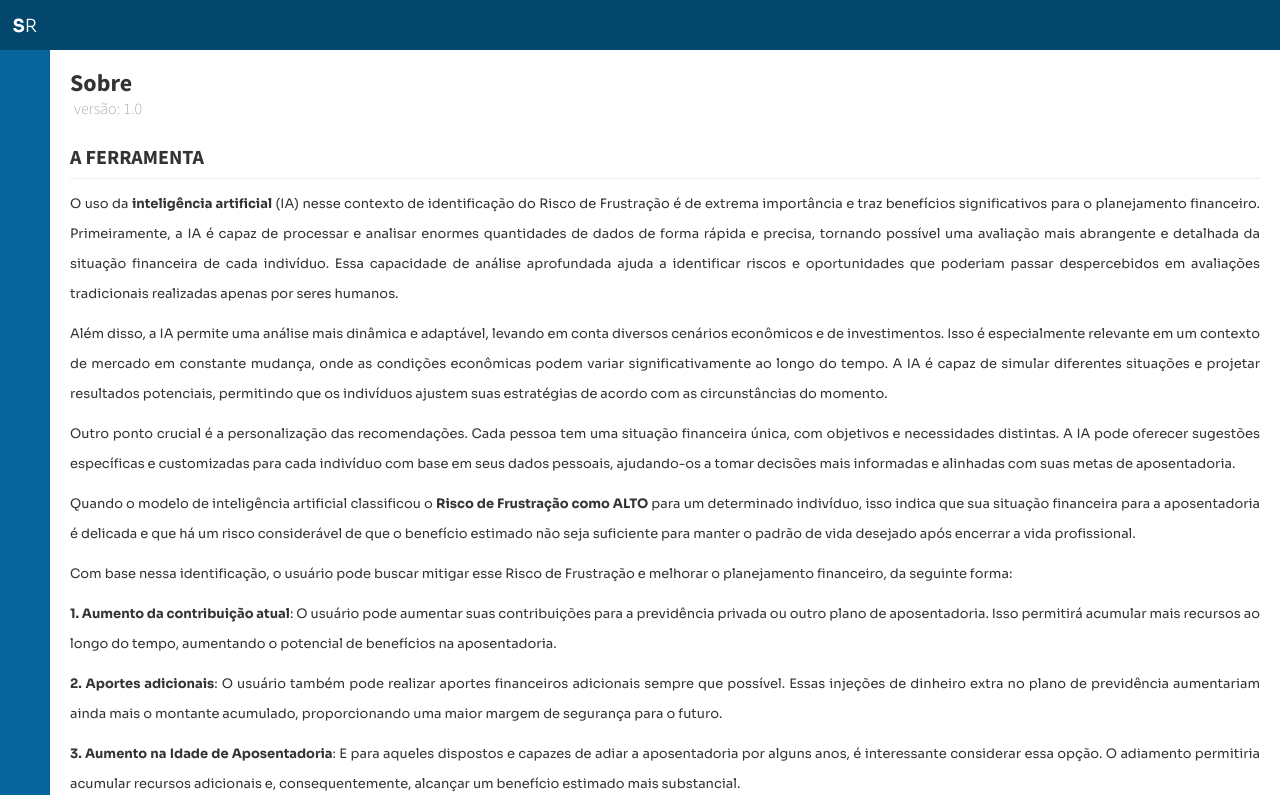
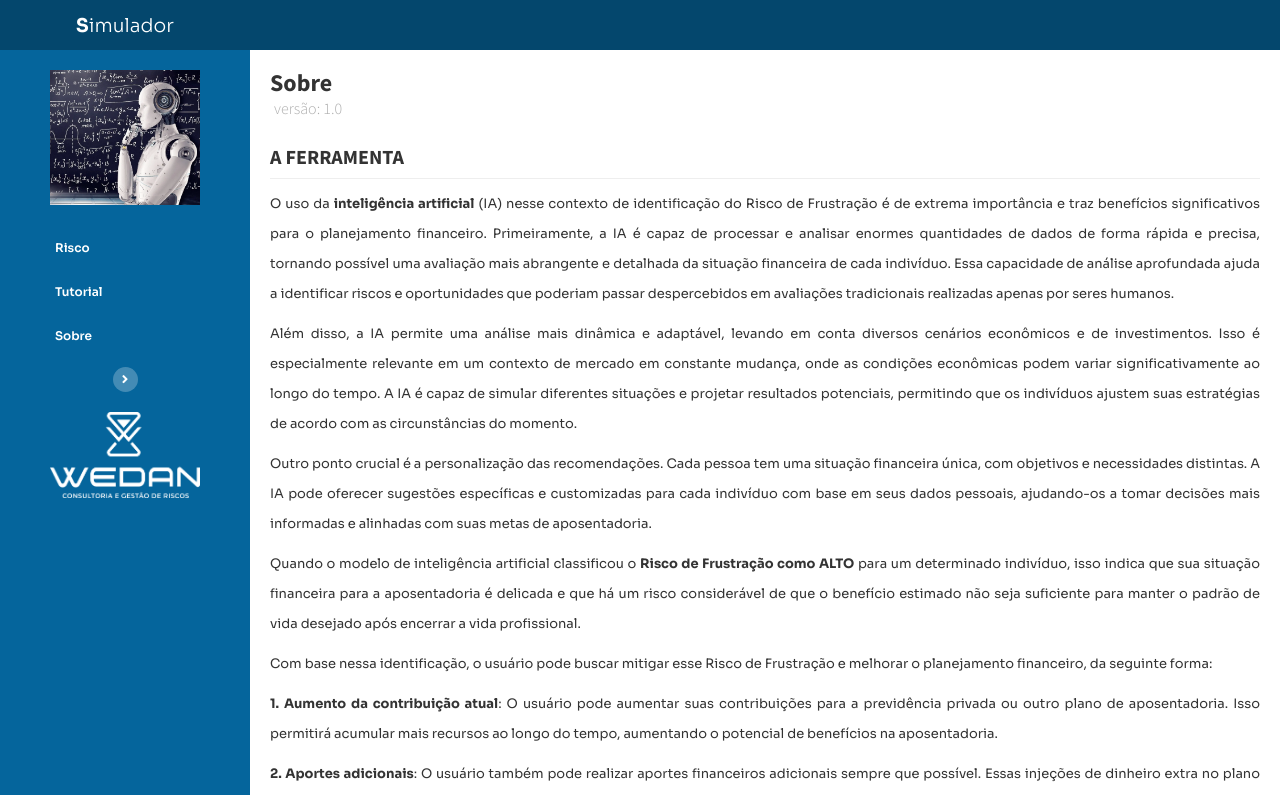
Before and after one commit to pa-tiq/riscofrustracao, a React (Create React App) app: page / in a window 1280 px wide. Shown: the top 795 px of the page. Built offline with nearby package versions, Linux system fonts and the light colour scheme; a web font is replaced by a local one.

Commit message:
navbar collapse button

```diff
--- a/public/index.html
+++ b/public/index.html
@@ -3,6 +3,8 @@
   <head>
     <meta charset="utf-8" />
     <link rel="icon" href="%PUBLIC_URL%/favicon.ico" />
+     <link rel="stylesheet" href="https://use.fontawesome.com/releases/v5.8.2/css/all.css"
+    integrity="sha384-oS3vJWv+0UjzBfQzYUhtDYW+Pj2yciDJxpsK1OYPAYjqT085Qq/1cq5FLXAZQ7Ay" crossorigin="anonymous">
     <meta name="viewport" content="width=device-width, initial-scale=1" />
     <meta name="theme-color" content="#000000" />
     <meta
--- a/src/App.js
+++ b/src/App.js
@@ -6,16 +6,18 @@
 //import Messages from './common/msg/messages';
 
 import { useCookies } from 'react-cookie';
-import { useEffect } from 'react';
+import { useLayoutEffect } from 'react';
 
 const App = () => {
   const [cookie] = useCookies(['menuWideCookie']);
   const { menuWideCookie } = cookie;
 
-  useEffect(()=>{
-    document.getElementById('app_body').classList.toggle('sidebar-collapse');
-    console.log(document.getElementById('app_body'));
-  },[menuWideCookie]);
+  useLayoutEffect(() => {
+    if (menuWideCookie === 'false')
+      document.getElementById('app_body').classList.add('sidebar-collapse');
+    else
+      document.getElementById('app_body').classList.remove('sidebar-collapse');
+  }, [menuWideCookie]);
 
   return (
     <div className='wrapper' data-cliente={'risco'}>
--- /dev/null
+++ b/src/common/template/menu.css
@@ -0,0 +1,42 @@
+.buttonSidebarCollapse {
+  background-color: rgba(255, 255, 255, 0.25);
+  transition: 0.4s ease-in-out;
+  color: white;
+  border-radius: 50%;
+  border: 0;
+  overflow: visible;
+  box-sizing: border-box;
+  width: 3rem;
+  height: 3rem;
+  text-align: center;
+  cursor: pointer;
+  margin-right: 1rem;
+  margin-left: 1rem;
+  font-family: 'Font Awesome 5 Free';
+}
+.buttonSidebarCollapse:hover {
+  transition: 0.4s ease-in-out;
+  background-color: rgba(82, 79, 79, 0.4);
+}
+
+.buttonSidebarCollapse::after {
+  content: '\f105';
+}
+#sidebarToggle {
+  width: 2.5rem;
+  height: 2.5rem;
+  text-align: center;
+  cursor: pointer;
+}
+#sidebarToggle::after {
+  font-weight: 900;
+}
+#sidebarToggle:hover {
+  text-decoration: none;
+}
+#sidebarToggle:focus {
+  outline: none;
+}
+.wide::after {
+  content: '\f104';
+}
--- a/src/common/template/menu.js
+++ b/src/common/template/menu.js
@@ -2,8 +2,9 @@
 import MenuItem from './menuItem';
 import Logo from './logo';
 import { useDispatch, useSelector } from 'react-redux';
-import { toggleMenu } from '../../redux/menuWideSlice';
+import { toggleMenu, wideMenu, narrowMenu } from '../../redux/menuWideSlice';
 import { useCookies } from 'react-cookie';
+import './menu.css';
 
 // Constant to define the position of menu, in accord with id of table menu in database
 
@@ -30,13 +31,13 @@
     setCookie('menuWideCookie', menuWide, { path: '/', sameSite: 'lax' });
   }, [menuWide]);
 
-  let firstTime = true;
-  useLayoutEffect(() => {
-    if (menuWide && `${menuWide}` !== menuWideCookie && firstTime) {
-      dispatch(toggleMenu());
+
+  useEffect(() => {
+    if (menuWide && `${menuWide}` !== menuWideCookie) {
+      if(menuWideCookie === 'true') dispatch(wideMenu());
+      else dispatch(narrowMenu());
     }
-    firstTime = false;
-  }, [menuWideCookie]);
+  }, []);
 
   return (
     <div>
@@ -53,17 +54,20 @@
         <MenuItem path='/sobre' label='Sobre' icon='address-card' />
       </ul>
 
-      <ul className='sidebar-menu'>
-        <li
+      <div style={{ marginTop: '1rem', textAlign: 'center' }}>
+        <button
+          id='sidebarToggle'
+          className={
+            menuWide
+              ? 'buttonSidebarCollapse wide'
+              : 'buttonSidebarCollapse'
+          }
+          type='button'
           onClick={() => {
             dispatch(toggleMenu());
           }}
-        >
-          <a className='navbar navbar-static-top'>
-            <i className={`fa fa-caret-square-o-right`}></i>
-          </a>
-        </li>
-      </ul>
+        ></button>
+      </div>
 
       <div className='logo'>
         <img src={require('../../assets/imgs/wedan_vertical.png')} />
--- a/src/redux/menuWideSlice.js
+++ b/src/redux/menuWideSlice.js
@@ -10,9 +10,15 @@
       const newState = !state.menuWide;
       state.menuWide = newState;
     },
+    wideMenu: (state) => {
+      state.menuWide = true;
+    },
+    narrowMenu: (state) => {
+      state.menuWide = false;
+    },
   },
 });
 
-export const { toggleMenu } = slice.actions;
+export const { toggleMenu, wideMenu, narrowMenu } = slice.actions;
 
 export default slice.reducer;
```
Also changed, not shown: public/app.css. Lines whose indentation alone changed are shown as unchanged.
